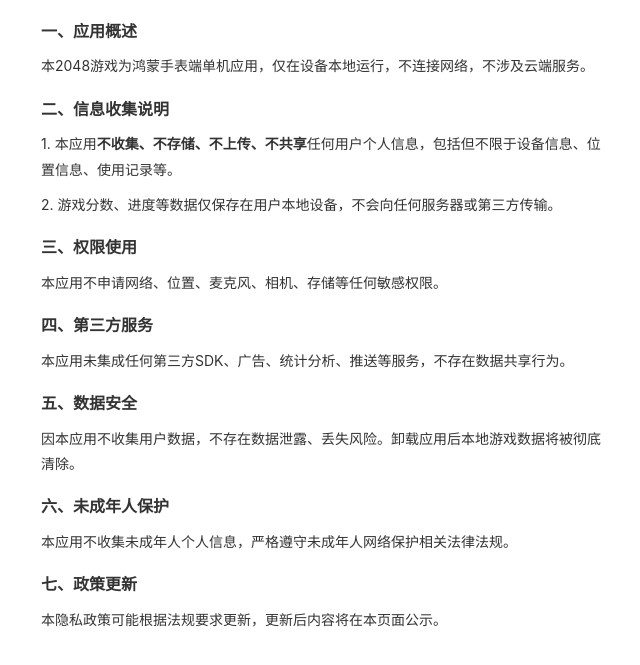
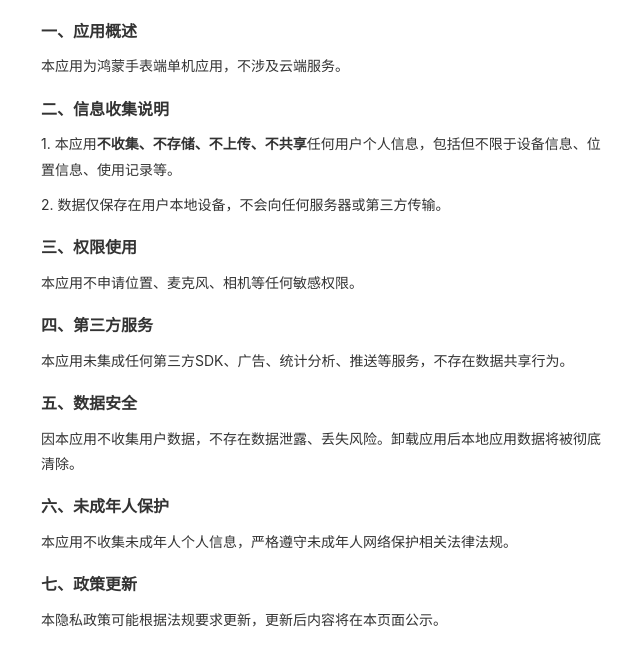
Before and after one commit to SUTwh/2048-privacy-policy, a plain HTML site: page yszc/index.html in a window 1280 px wide. Shown: the part 63-728 px from the top of the page, without its empty margins (319-959 px from the left). Drawn offline with Linux system fonts and the light colour scheme.

Commit message:
Update index.html

```diff
--- a/yszc/index.html
+++ b/yszc/index.html
@@ -16,20 +16,20 @@
     <h1>隐私政策</h1>
 
     <h2>一、应用概述</h2>
-    <p>本2048游戏为鸿蒙手表端单机应用，仅在设备本地运行，不连接网络，不涉及云端服务。</p >
+    <p>本应用为鸿蒙手表端单机应用，不涉及云端服务。</p >
 
     <h2>二、信息收集说明</h2>
     <p>1. 本应用<b>不收集、不存储、不上传、不共享</b>任何用户个人信息，包括但不限于设备信息、位置信息、使用记录等。</p >
-    <p>2. 游戏分数、进度等数据仅保存在用户本地设备，不会向任何服务器或第三方传输。</p >
+    <p>2. 数据仅保存在用户本地设备，不会向任何服务器或第三方传输。</p >
 
     <h2>三、权限使用</h2>
-    <p>本应用不申请网络、位置、麦克风、相机、存储等任何敏感权限。</p >
+    <p>本应用不申请位置、麦克风、相机等任何敏感权限。</p >
 
     <h2>四、第三方服务</h2>
     <p>本应用未集成任何第三方SDK、广告、统计分析、推送等服务，不存在数据共享行为。</p >
 
     <h2>五、数据安全</h2>
-    <p>因本应用不收集用户数据，不存在数据泄露、丢失风险。卸载应用后本地游戏数据将被彻底清除。</p >
+    <p>因本应用不收集用户数据，不存在数据泄露、丢失风险。卸载应用后本地应用数据将被彻底清除。</p >
 
     <h2>六、未成年人保护</h2>
     <p>本应用不收集未成年人个人信息，严格遵守未成年人网络保护相关法律法规。</p >
```
